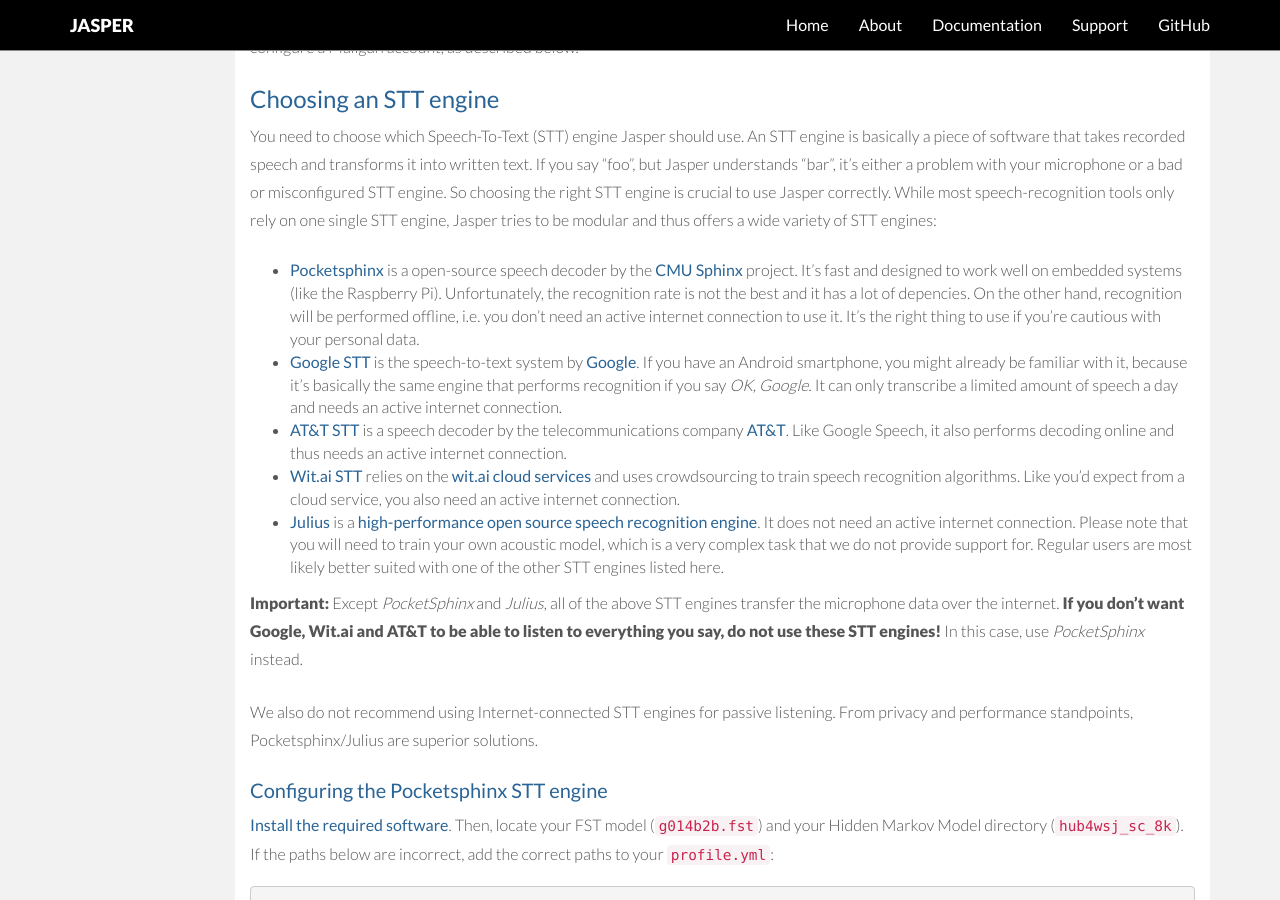
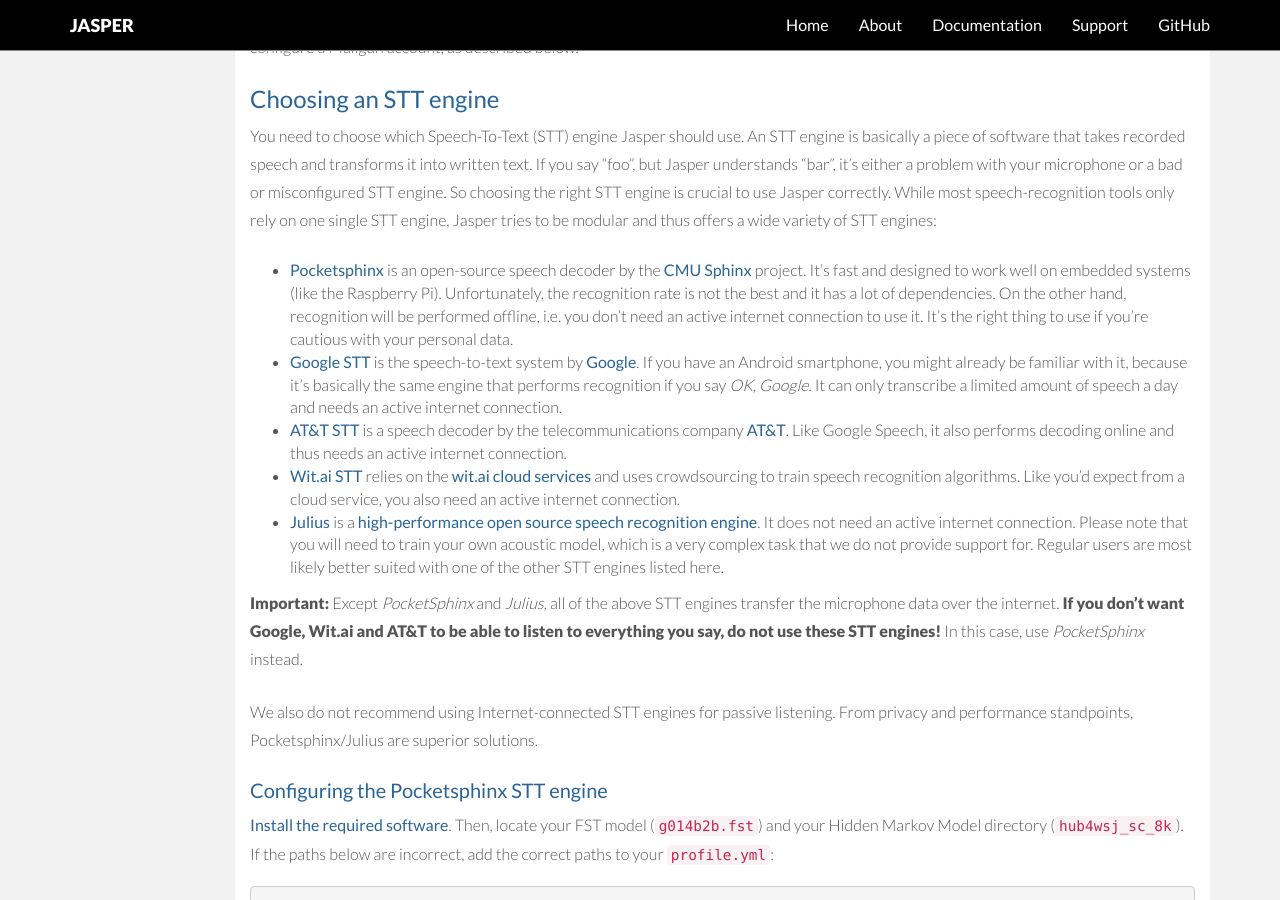
Before and after one commit to jasperproject/jasperproject.github.io, a Jekyll site: the page built from documentation/configuration/index.md, in a window 1280 px wide and 900 px high, scrolled down 535 px. Built offline with Jekyll 4.4.1, drawn with Linux system fonts in a browser that asks for light colours; nearby versions of some CDN libraries.

Commit message:
Fix minor typos in Pocketsphinx description

```diff
--- a/documentation/configuration/index.md
+++ b/documentation/configuration/index.md
@@ -26,7 +26,7 @@
 <h3 class="linked" id='stt'><a href="#stt" title="Permalink to this headline">Choosing an STT engine</a></h3>
 You need to choose which Speech-To-Text (STT) engine Jasper should use. An STT engine is basically a piece of software that takes recorded speech and transforms it into written text. If you say "foo", but Jasper understands "bar", it's either a problem with your microphone or a bad or misconfigured STT engine. So choosing the right STT engine is crucial to use Jasper correctly. While most speech-recognition tools only rely on one single STT engine, Jasper tries to be modular and thus offers a wide variety of STT engines:
 
-- **[Pocketsphinx](#pocketsphinx-stt)** is a open-source speech decoder by the [CMU Sphinx](http://en.wikipedia.org/wiki/CMU_Sphinx) project. It's fast and designed to work well on embedded systems (like the Raspberry Pi). Unfortunately, the recognition rate is not the best and it has a lot of depencies. On the other hand, recognition will be performed offline, i.e. you don't need an active internet connection to use it. It's the right thing to use if you're cautious with your personal data.
+- **[Pocketsphinx](#pocketsphinx-stt)** is an open-source speech decoder by the [CMU Sphinx](http://en.wikipedia.org/wiki/CMU_Sphinx) project. It's fast and designed to work well on embedded systems (like the Raspberry Pi). Unfortunately, the recognition rate is not the best and it has a lot of dependencies. On the other hand, recognition will be performed offline, i.e. you don't need an active internet connection to use it. It's the right thing to use if you're cautious with your personal data.
 - **[Google STT](#google-stt)** is the speech-to-text system by [Google](http://www.google.com/intl/en/chrome/demos/speech.html). If you have an Android smartphone, you might already be familiar with it, because it's basically the same engine that performs recognition if you say *OK, Google*. It can only transcribe a limited amount of speech a day and needs an active internet connection.
 - **[AT&T STT](#att-stt)** is a speech decoder by the telecommunications company [AT&T](http://developer.att.com/apis/speech). Like Google Speech, it also performs decoding online and thus needs an active internet connection.
 - **[Wit.ai STT](#witai-stt)** relies on the [wit.ai cloud services](https://wit.ai/) and uses crowdsourcing to train speech recognition algorithms. Like you'd expect from a cloud service, you also need an active internet connection.
```
